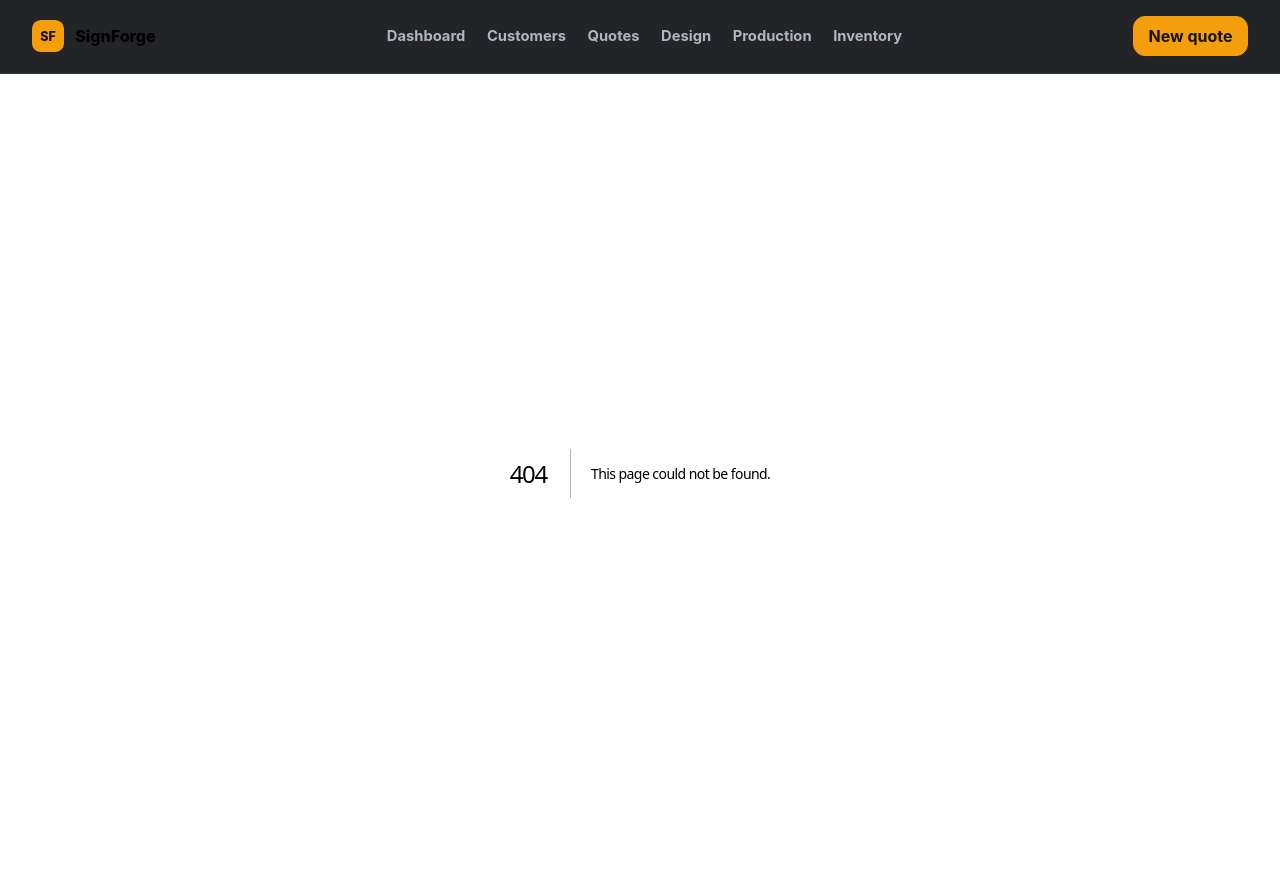
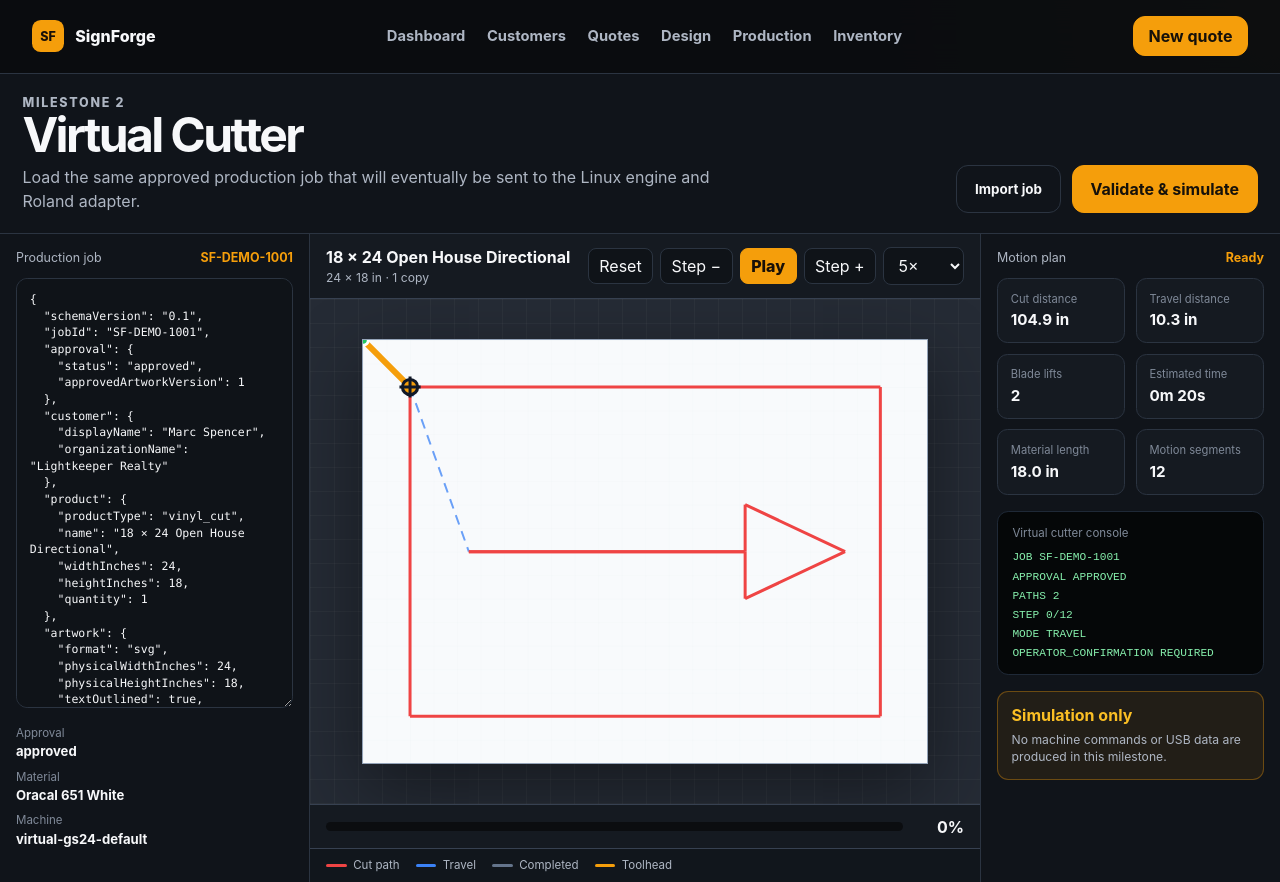
Before and after one commit to AIRealSolutions/SignForge, a Next.js app in the folder apps/web/: page /production/virtual-cutter in a window 1280 px wide. Before the commit this address had no page. Built offline with nearby package versions, Linux system fonts and the light colour scheme.

Commit message:
feat(virtual-cutter): expose simulator route

```diff
--- /dev/null
+++ b/apps/web/src/app/production/virtual-cutter/page.js
@@ -0,0 +1,10 @@
+import VirtualCutterClient from "./VirtualCutterClient";
+
+export const metadata = {
+  title: "Virtual Cutter | SignForge",
+  description: "Validate and simulate approved vinyl-cut production jobs before sending them to a machine.",
+};
+
+export default function VirtualCutterPage() {
+  return <VirtualCutterClient />;
+}
```
